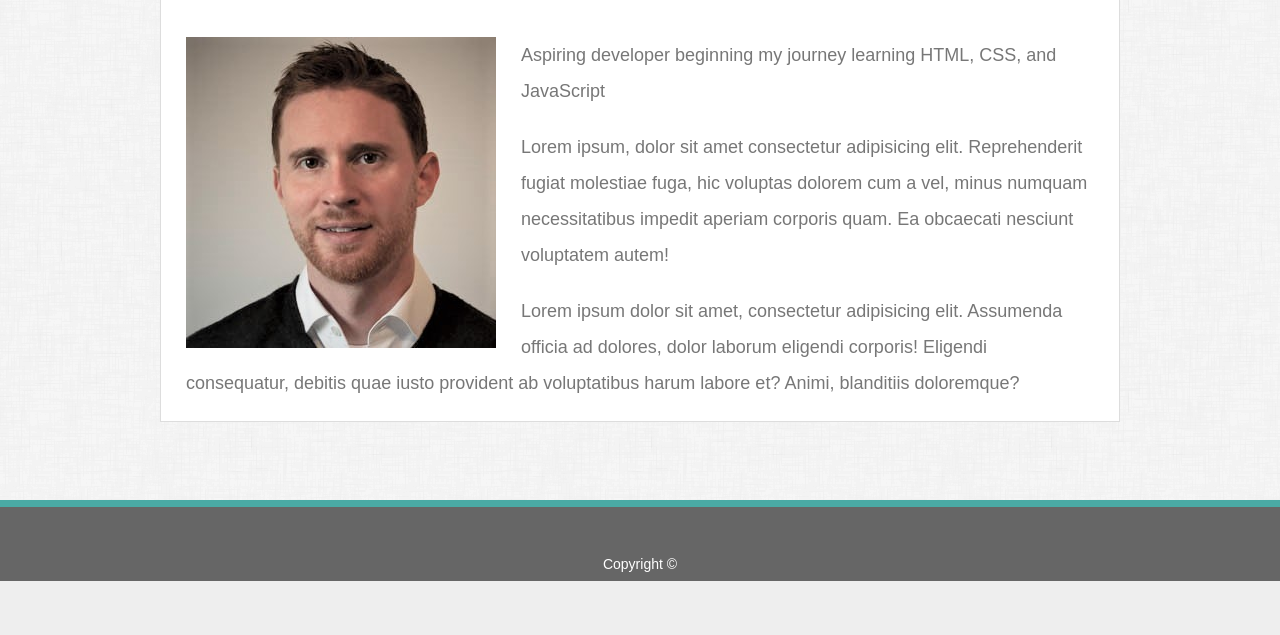
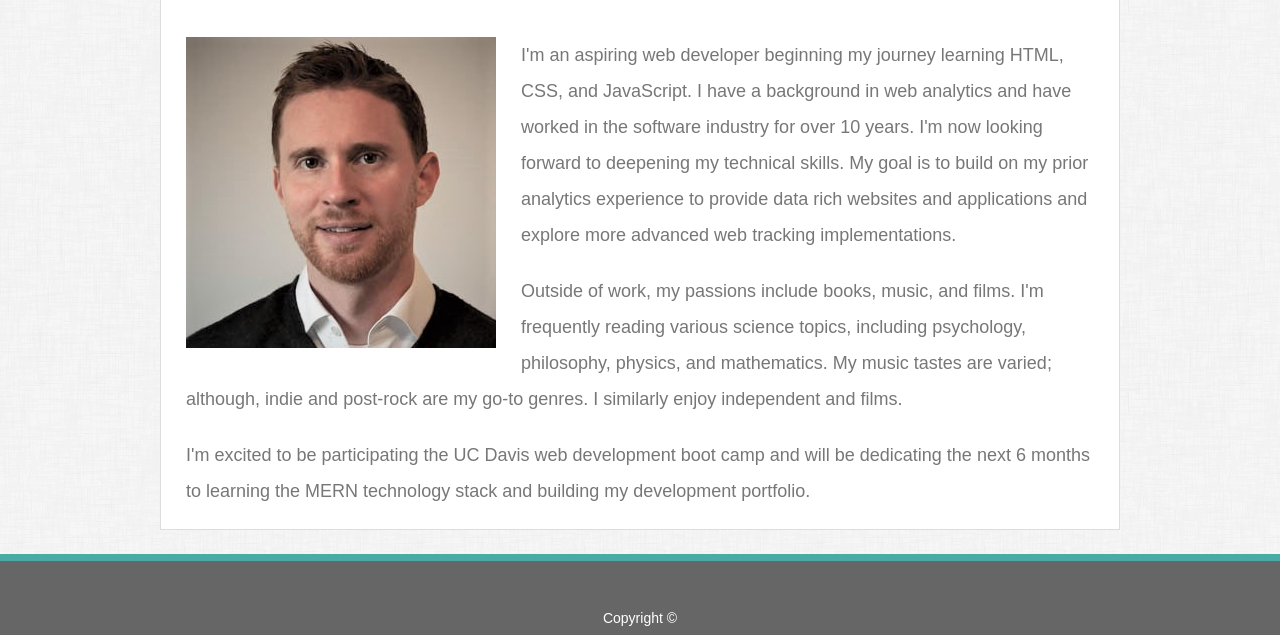
Before and after one commit to curt60/basic-portfolio, a plain HTML site: page index.html in a window 1280 px wide. Shown: the part 219-854 px from the top of the page. Before the commit the page ends 800 px from the top, so only its background shows below. Drawn offline with Linux system fonts and the light colour scheme.

Commit message:
updated bio content on index.html

```diff
--- a/index.html
+++ b/index.html
@@ -20,9 +20,9 @@
     <main>
         <div class="title">About Me</div>
         <img src="assets/images/Curtis Robinson 400 x 400 - Crop 1.jpg" alt="Portrait" class="bio">
-            <p>Aspiring developer beginning my journey learning HTML, CSS, and JavaScript</p>
-            <p>Lorem ipsum, dolor sit amet consectetur adipisicing elit. Reprehenderit fugiat molestiae fuga, hic voluptas dolorem cum a vel, minus numquam necessitatibus impedit aperiam corporis quam. Ea obcaecati nesciunt voluptatem autem!</p>
-            <p>Lorem ipsum dolor sit amet, consectetur adipisicing elit. Assumenda officia ad dolores, dolor laborum eligendi corporis! Eligendi consequatur, debitis quae iusto provident ab voluptatibus harum labore et? Animi, blanditiis doloremque?</p>
+            <p>I'm an aspiring web developer beginning my journey learning HTML, CSS, and JavaScript. I have a background in web analytics and have worked in the software industry for over 10 years.  I'm now looking forward to deepening my technical skills. My goal is to build on my prior analytics experience to provide data rich websites and applications and explore more advanced web tracking implementations.</p>
+            <p>Outside of work, my passions include books, music, and films.  I'm frequently reading various science topics, including psychology, philosophy, physics, and mathematics.  My music tastes are varied; although, indie and post-rock are my go-to genres.  I similarly enjoy independent and films.</p>
+            <p>I'm excited to be participating the UC Davis web development boot camp and will be dedicating the next 6 months to learning the MERN technology stack and building my development portfolio.</p>
     </main>
     <footer>
         Copyright &copy;
```
